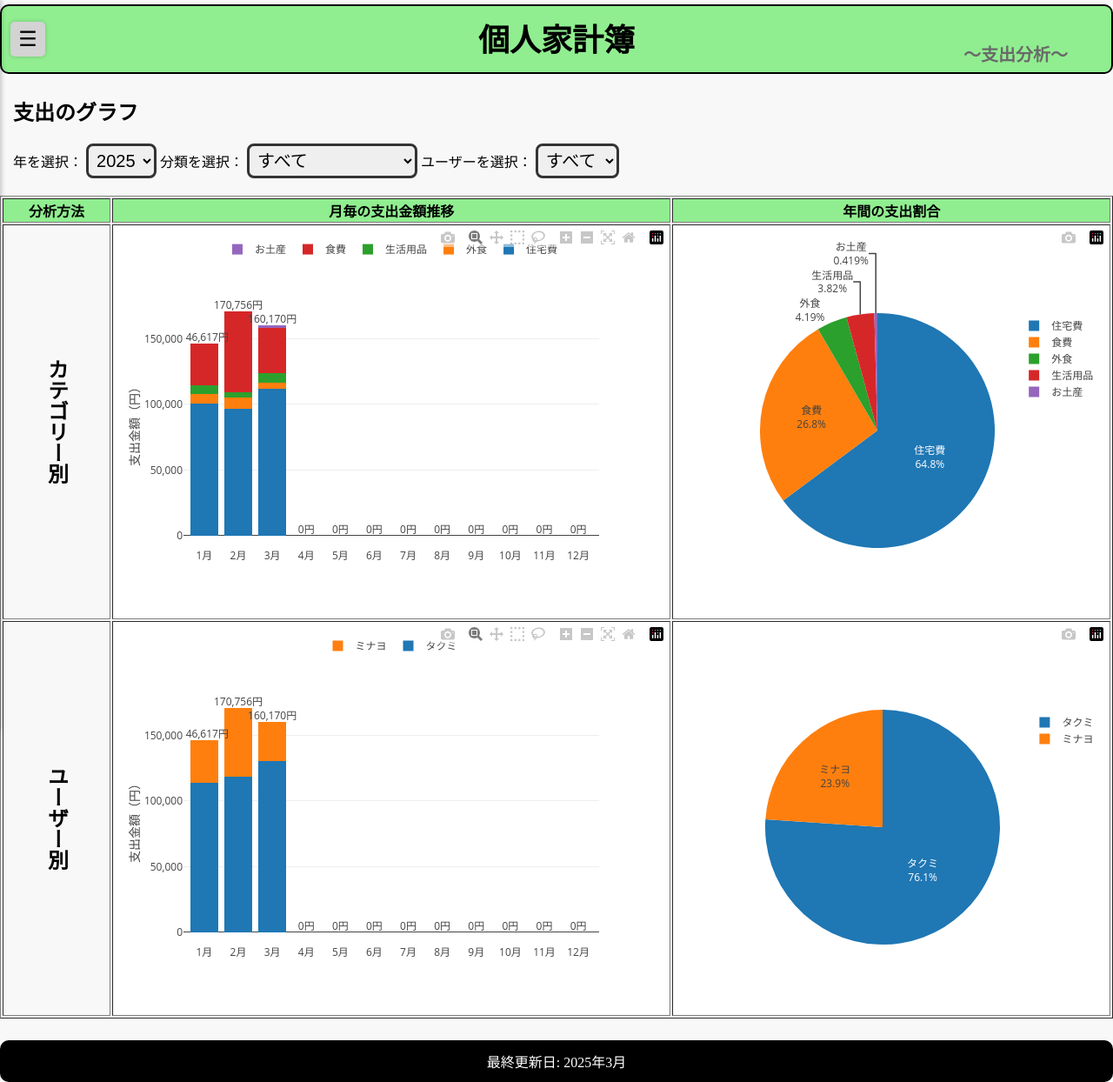
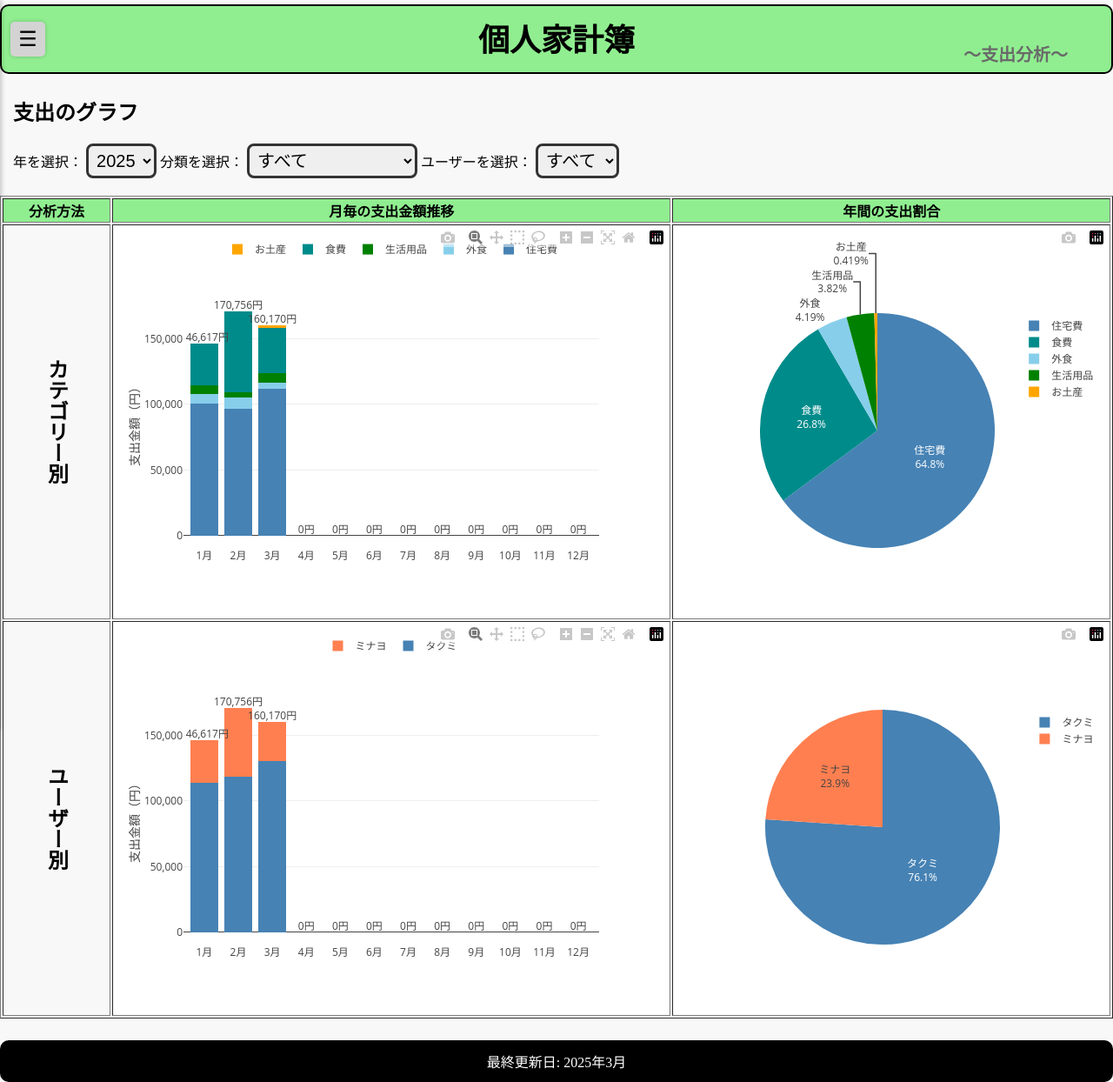
Before and after one commit to BlackBow393/HTML_Kakeibo, a Flask app: page /analysis in a window 1280 px wide. Shown: the whole page at 87% size. Run offline with Flask 3, Linux system fonts and the light colour scheme; data comes from the database, SQL or seed files in the repository; some libraries are stand-ins or nearby versions.

Commit message:
graph.jsの修正 グラフを枠内に収めるようにanalysis_screen.cssを 修正しカテゴリーとユーザーの色を指定

```diff
--- a/static/analysis_screen.css
+++ b/static/analysis_screen.css
@@ -30,3 +30,23 @@
     white-space: nowrap;
     width: 120px;
 }
+
+#interactive-category-chart {
+    width: 100%;
+    max-width: 1200px;
+}
+
+#interactive-category-pie {
+    width: 100%;
+    max-width: 800px;
+}
+
+#interactive-user-chart {
+    width: 100%;
+    max-width: 1200px;
+}
+
+#interactive-user-pie {
+    width: 100%;
+    max-width: 800px;
+}
--- a/static/graph.js
+++ b/static/graph.js
@@ -16,6 +16,18 @@ document.addEventListener("DOMContentLoaded", () => {
             // 各月の合計額を初期化（0でスタート）
             const monthlyTotals = Array(12).fill(0);
 
+            // 🔥 ここでカテゴリーごとの色を定義
+            const categoryColors = {
+              '食費': 'darkcyan',
+              '外食': 'skyblue',
+              '生活用品': 'green',
+              '住宅費': 'steelblue',
+              'お土産': 'orange',
+              'コインランドリー': 'purple',
+              'レジャー': 'coral',
+              // ほか追加したければここに
+            };
+
             data.forEach(item => {
               const values = months.map(m => {
                 const idx = item.months.indexOf(m);
@@ -30,6 +42,7 @@ document.addEventListener("DOMContentLoaded", () => {
                 y: values,
                 name: item.category,
                 type: 'bar',
+                marker: { color: categoryColors[item.category] || 'gray' },
                 hovertemplate: '%{x}<br>%{y:,}円<extra>' + item.category + '</extra>'
               });
             });
@@ -88,6 +101,21 @@ document.addEventListener("DOMContentLoaded", () => {
                 const values = data.map(item => item[1]);      // 金額
                 //const percentages = data.map(item => item[2]); // 割合（%）
 
+                // 🔥 ここでカテゴリーごとの色を定義
+                const categoryColors = {
+                  '食費': 'darkcyan',
+                  '外食': 'skyblue',
+                  '生活用品': 'green',
+                  '住宅費': 'steelblue',
+                  'お土産': 'orange',
+                  'コインランドリー': 'purple',
+                  'レジャー': 'coral',
+                  // ほか追加したければここに
+                };
+
+                // ラベル順に色を決める（なければグレー）
+                const colors = labels.map(label => categoryColors[label] || 'gray');
+
                 const trace = {
                     labels: labels,
                     values: values,
@@ -96,6 +124,9 @@ document.addEventListener("DOMContentLoaded", () => {
                     hovertemplate: '%{label}<br>%{value:,}円 (%{percent})<extra></extra>',
                     sort: false,  // ← 自分で並べた順に表示
                     direction: 'clockwise',  // ← 時計回り
+                    marker: {
+                      colors: colors  // 🔥 ここで色を設定！
+                    }
                 };
 
                 const layout = {
@@ -122,6 +153,13 @@ document.addEventListener("DOMContentLoaded", () => {
             // 各月の合計額を初期化（0でスタート）
             const monthlyTotals = Array(12).fill(0);
 
+            // 🔥 ここでユーザーごとの色を定義
+            const userColors = {
+              'タクミ': 'steelblue',
+              'ミナヨ': 'coral',
+              // ほか追加したければここに
+            };
+
             data.forEach(item => {
               const values = months.map(m => {
                 const idx = item.months.indexOf(m);
@@ -136,6 +174,7 @@ document.addEventListener("DOMContentLoaded", () => {
                 y: values,
                 name: item.user,
                 type: 'bar',
+                marker: { color: userColors[item.user] || 'gray' },
                 hovertemplate: '%{x}<br>%{y:,}円<extra>' + item.user + '</extra>'
               });
             });
@@ -194,6 +233,16 @@ document.addEventListener("DOMContentLoaded", () => {
                 const values = data.map(item => item[1]);      // 金額
                 //const percentages = data.map(item => item[2]); // 割合（%）
 
+                // 🔥 ここでユーザーごとの色を定義
+                const userColors = {
+                  'タクミ': 'steelblue',
+                  'ミナヨ': 'coral',
+                  // ほか追加したければここに
+                };
+
+                // ラベル順に色を決める（なければグレー）
+                const colors = labels.map(label => userColors[label] || 'gray');
+
                 const trace = {
                     labels: labels,
                     values: values,
@@ -202,6 +251,9 @@ document.addEventListener("DOMContentLoaded", () => {
                     hovertemplate: '%{label}<br>%{value:,}円 (%{percent})<extra></extra>',
                     sort: false,  // ← 自分で並べた順に表示
                     direction: 'clockwise',  // ← 時計回り
+                    marker: {
+                      colors: colors  // 🔥 ここで色を設定！
+                    }
                 };
 
                 const layout = {
```
